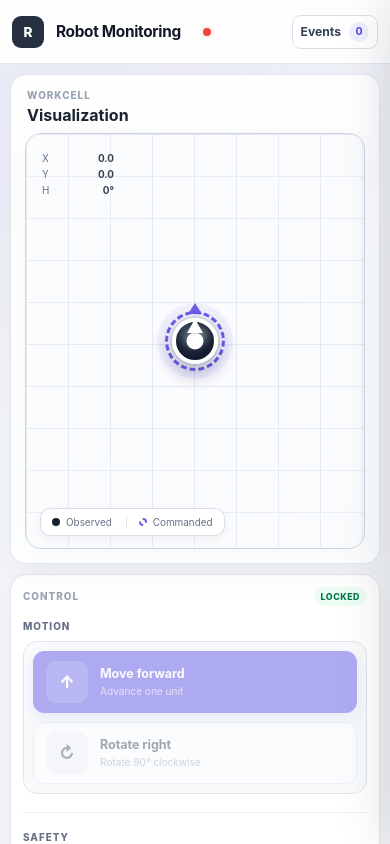
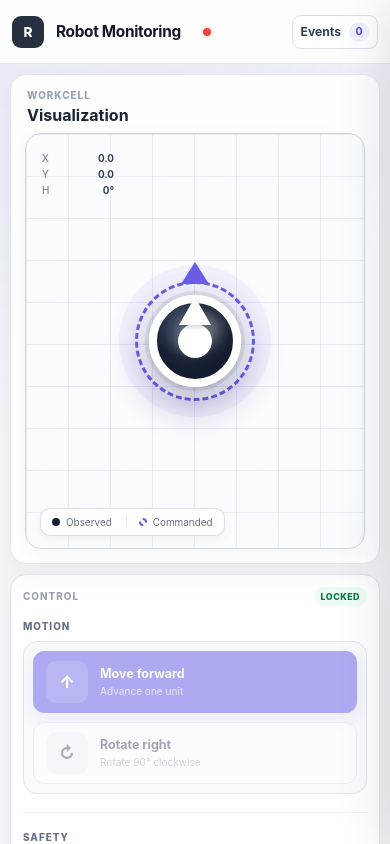
Before and after one commit to milaforge/robot-state-visibility, a React app in the folder frontend/: page / in a window 390 px wide. Shown: the top 844 px of the page. Built offline with nearby package versions, Linux system fonts and the light colour scheme; no server answers; the HTML template or start-up script is replaced by a standard one.

Commit message:
Double the size of the robot marker element
Scale the observed/commanded marker from 72px to 144px, with all inner
components (shell, gloss, core, directional arrows) doubled proportionally.

```diff
--- a/frontend/src/index.css
+++ b/frontend/src/index.css
@@ -413,6 +413,26 @@ summary:focus-visible {
   line-height: 1.4;
 }
 
+.failure-alert--unknown {
+  border-color: #fedf89;
+  background: #fffbeb;
+  color: #93370d;
+}
+
+.failure-alert--unknown>span {
+  background: #f79009;
+}
+
+.failure-alert--reconciled {
+  border-color: #abefc6;
+  background: #f0fdf4;
+  color: #027a48;
+}
+
+.failure-alert--reconciled>span {
+  background: #12b76a;
+}
+
 .control-panel {
   display: flex;
   flex-direction: column;
@@ -783,10 +803,21 @@ summary:focus-visible {
   color: #027a48;
 }
 
+.lifecycle-status--completed-reconciled {
+  background: #dcfae6;
+  color: #05603a;
+}
+
 .lifecycle-status--executing,
-.lifecycle-status--acknowledged {
+.lifecycle-status--acknowledged,
+.lifecycle-status--sent {
   background: #fffaeb;
   color: #b54708;
+}
+
+.lifecycle-status--unknown {
+  background: #fff6d7;
+  color: #93370d;
 }
 
 .lifecycle-status--failed,
@@ -2117,8 +2148,8 @@ summary:focus-visible {
 .observed-marker {
   position: absolute;
   z-index: 3;
-  width: 72px;
-  height: 72px;
+  width: 144px;
+  height: 144px;
   transform: translate(-50%, -50%);
 }
 
@@ -2127,8 +2158,8 @@ summary:focus-visible {
   border-radius: 50%;
   background: rgba(108, 92, 231, 0.08);
   box-shadow:
-    0 0 0 8px rgba(108, 92, 231, 0.06),
-    0 5px 16px rgba(108, 92, 231, 0.15);
+    0 0 0 16px rgba(108, 92, 231, 0.06),
+    0 10px 32px rgba(108, 92, 231, 0.15);
   transition:
     top 180ms linear,
     left 180ms linear,
@@ -2140,8 +2171,8 @@ summary:focus-visible {
   border-color: #f04438;
   background: rgba(240, 68, 56, 0.08);
   box-shadow:
-    0 0 0 8px rgba(240, 68, 56, 0.06),
-    0 5px 16px rgba(240, 68, 56, 0.15);
+    0 0 0 16px rgba(240, 68, 56, 0.06),
+    0 10px 32px rgba(240, 68, 56, 0.15);
 }
 
 .commanded-direction,
@@ -2155,14 +2186,14 @@ summary:focus-visible {
 
 .commanded-direction::before {
   position: absolute;
-  top: -11px;
+  top: -22px;
   left: 50%;
   width: 0;
   height: 0;
   content: "";
-  border-right: 7px solid transparent;
-  border-bottom: 11px solid #6c5ce7;
-  border-left: 7px solid transparent;
+  border-right: 14px solid transparent;
+  border-bottom: 22px solid #6c5ce7;
+  border-left: 14px solid transparent;
   transform: translateX(-50%);
 }
 
@@ -2177,9 +2208,9 @@ summary:focus-visible {
 
 .observed-shell {
   position: absolute;
-  inset: 8px;
+  inset: 16px;
   overflow: hidden;
-  border: 4px solid #ffffff;
+  border: 8px solid #ffffff;
   border-radius: 50%;
   background:
     radial-gradient(circle at 35% 28%,
@@ -2187,19 +2218,19 @@ summary:focus-visible {
       #172033 45%,
       #0f172a 100%);
   box-shadow:
-    0 0 0 2px rgba(15, 23, 42, 0.08),
-    0 8px 20px rgba(15, 23, 42, 0.25);
+    0 0 0 4px rgba(15, 23, 42, 0.08),
+    0 16px 40px rgba(15, 23, 42, 0.25);
 }
 
 .observed-gloss {
   position: absolute;
-  top: 7px;
-  left: 9px;
-  width: 24px;
-  height: 16px;
+  top: 14px;
+  left: 18px;
+  width: 48px;
+  height: 32px;
   border-radius: 50%;
   background: rgba(255, 255, 255, 0.38);
-  filter: blur(4px);
+  filter: blur(8px);
   transform: rotate(-30deg);
 }
 
@@ -2207,8 +2238,8 @@ summary:focus-visible {
   position: absolute;
   top: 50%;
   left: 50%;
-  width: 17px;
-  height: 17px;
+  width: 34px;
+  height: 34px;
   border-radius: 50%;
   background: #ffffff;
   transform: translate(-50%, -50%);
@@ -2216,16 +2247,16 @@ summary:focus-visible {
 
 .observed-direction::before {
   position: absolute;
-  top: 8px;
+  top: 16px;
   left: 50%;
   width: 0;
   height: 0;
   content: "";
-  border-right: 8px solid transparent;
-  border-bottom: 14px solid #ffffff;
-  border-left: 8px solid transparent;
+  border-right: 16px solid transparent;
+  border-bottom: 28px solid #ffffff;
+  border-left: 16px solid transparent;
   transform: translateX(-50%);
-  filter: drop-shadow(0 1px 1px rgba(15, 23, 42, 0.2));
+  filter: drop-shadow(0 2px 2px rgba(15, 23, 42, 0.2));
 }
 
 .workcell-emergency-layer {
@@ -2436,12 +2467,12 @@ summary:focus-visible {
 
   .commanded-marker,
   .observed-marker {
-    width: 60px;
-    height: 60px;
+    width: 120px;
+    height: 120px;
   }
 
   .observed-shell {
-    inset: 7px;
+    inset: 14px;
   }
 
   .failure-alert {
@@ -2656,7 +2687,7 @@ summary:focus-visible {
   min-width: 0;
   max-height: min(420px, 65vh);
 
-  overflow: hidden;
+  overflow: visible;
   border: 1px solid #dce2ea;
   border-radius: 14px;
   background: #ffffff;
@@ -2880,10 +2911,11 @@ summary:focus-visible {
   gap: 4px;
   max-height: 280px;
   padding: 8px;
-  overflow-y: auto;
+  overflow: visible;
 }
 
 .scenario-menu-item {
+  position: relative;
   display: grid;
   grid-template-columns: 30px minmax(0, 1fr) auto;
   align-items: center;
@@ -2963,36 +2995,34 @@ summary:focus-visible {
 }
 
 .scenario-tooltip {
-  min-height: 44px;
-  margin: 0;
-  padding: 10px 13px;
-
-  border-top: 1px solid #edf0f4;
-  background: #f8fafc;
-  color: #667085;
-
-  font-size: 0.6rem;
+  position: absolute;
+  z-index: 60;
+  right: 8px;
+  bottom: calc(100% + 7px);
+  left: 8px;
+  padding: 9px 11px;
+
+  border: 1px solid #d7dde7;
+  border-radius: 9px;
+  background: #172033;
+  color: #ffffff;
+
+  box-shadow: 0 10px 24px rgba(15, 23, 42, 0.22);
+
+  font-size: 0.61rem;
   line-height: 1.45;
+  pointer-events: none;
 }
 
 .scenario-tooltip::before {
-  margin-right: 7px;
-  color: #4f46e5;
-  content: "ⓘ";
-  font-weight: 800;
-}
-
-.scenario-tooltip--visible {
-  color: #344054;
-}
-
-[data-tooltip] {
-  position: relative;
-}
-
-.scenario-menu-item[data-tooltip]::after {
-  right: 8px;
-  bottom: calc(100% + 5px);
+  position: absolute;
+  right: 14px;
+  bottom: -5px;
+  width: 9px;
+  height: 9px;
+  background: #172033;
+  content: "";
+  transform: rotate(45deg);
 }
 
 .control-availability {
```
